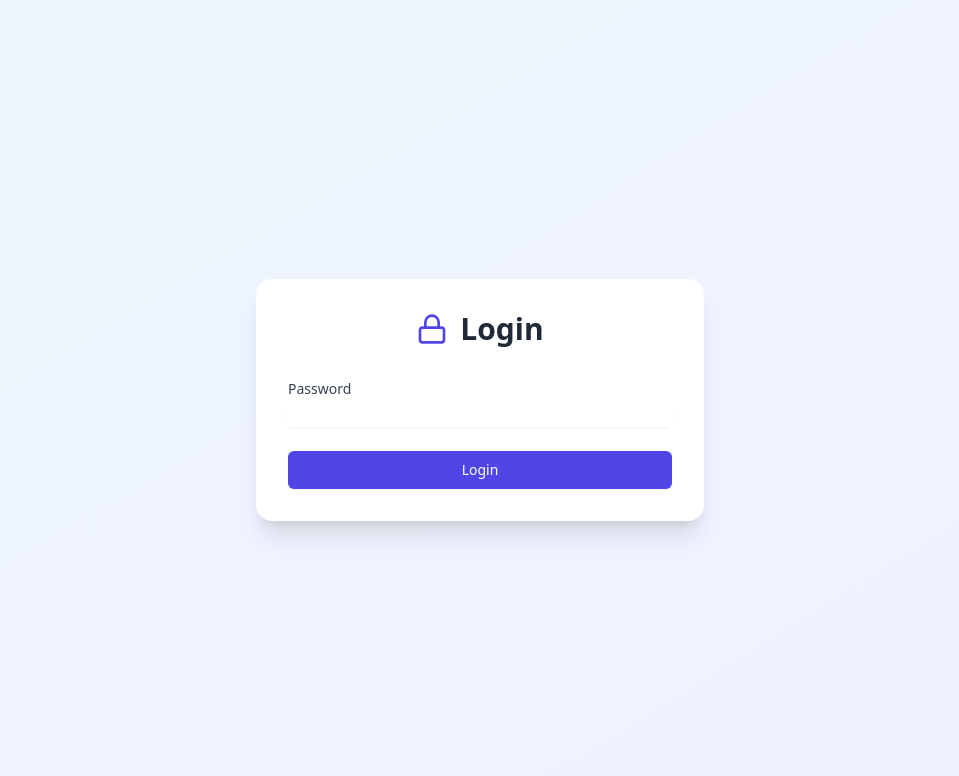
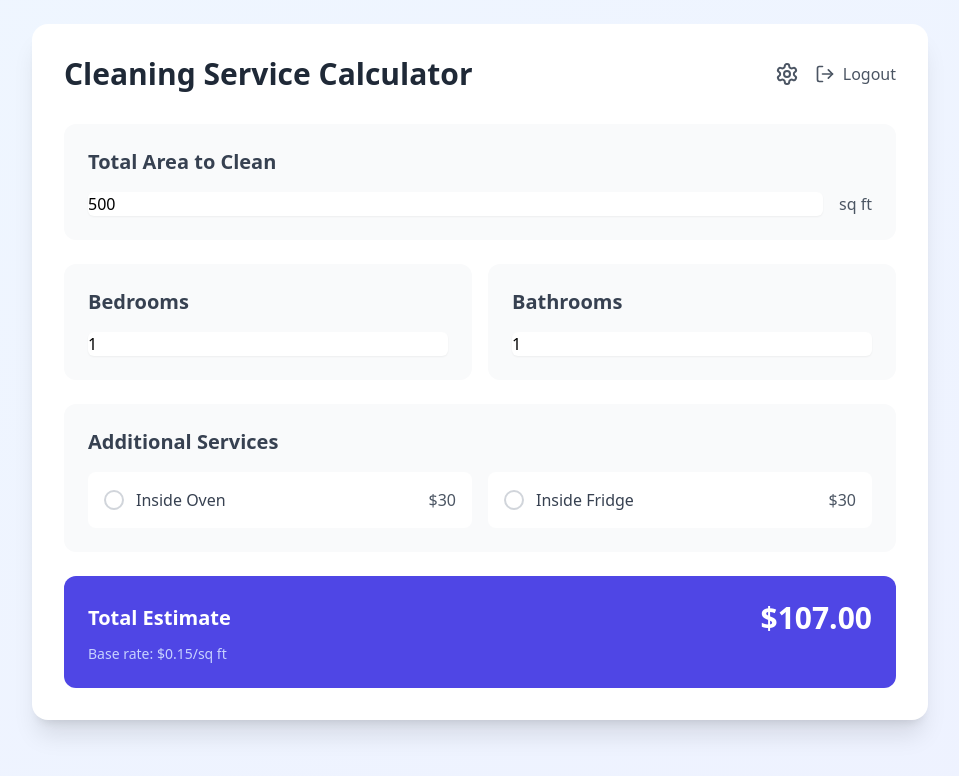
Before and after one commit to kirbybach/kennypricecalc, a React (Vite) app: page / in a window 1280 px wide. Before the commit this address led to /login. Shown: the top 776 px of the page, without its empty margins (160-1119 px from the left). Built offline with nearby package versions, Linux system fonts and the light colour scheme.

Commit message:
temporarily removed login, added some settings and parameters

```diff
--- a/src/App.tsx
+++ b/src/App.tsx
@@ -1,12 +1,6 @@
 import { useState, useCallback } from 'react';
-import { Calculator, Hop as Mop, Plus, Minus, Check, SwitchCamera, LogOut } from 'lucide-react';
+import { Check, LogOut, Settings } from 'lucide-react';
 import { useAuth } from './context/AuthContext';
-
-interface Room {
-  id: string;
-  type: string;
-  size: number;
-}
 
 interface AdditionalService {
   name: string;
@@ -16,35 +10,17 @@ interface AdditionalService {
 
 function App() {
   const { logout } = useAuth();
-  const [isRawFootage, setIsRawFootage] = useState(true);
   const [rawFootage, setRawFootage] = useState(500);
-  const [rooms, setRooms] = useState<Room[]>([]);
+  const [bedrooms, setBedrooms] = useState(1);
+  const [bathrooms, setBathrooms] = useState(1);
+  const [pricePerSqFt, setPricePerSqFt] = useState(0.15);
+  const [pricePerBedroom, setPricePerBedroom] = useState(16);
+  const [pricePerBathroom, setPricePerBathroom] = useState(16);
   const [additionalServices, setAdditionalServices] = useState<AdditionalService[]>([
-    { name: 'Deep Cleaning', price: 50, selected: false },
-    { name: 'Window Cleaning', price: 30, selected: false },
-    { name: 'Carpet Shampooing', price: 40, selected: false },
-    { name: 'Disinfection Service', price: 35, selected: false },
+    { name: 'Inside Oven', price: 30, selected: false },
+    { name: 'Inside Fridge', price: 30, selected: false },
   ]);
-
-  const baseRatePerSqFt = 0.15;
-
-  const addRoom = useCallback(() => {
-    setRooms(prev => [...prev, {
-      id: crypto.randomUUID(),
-      type: 'bedroom',
-      size: 150
-    }]);
-  }, []);
-
-  const removeRoom = useCallback((id: string) => {
-    setRooms(prev => prev.filter(room => room.id !== id));
-  }, []);
-
-  const updateRoom = useCallback((id: string, field: keyof Room, value: string | number) => {
-    setRooms(prev => prev.map(room =>
-      room.id === id ? { ...room, [field]: value } : room
-    ));
-  }, []);
+  const [showSettings, setShowSettings] = useState(false);
 
   const toggleService = useCallback((index: number) => {
     setAdditionalServices(prev => prev.map((service, i) =>
@@ -53,55 +29,66 @@ function App() {
   }, []);
 
   const calculateTotal = useCallback(() => {
-    const footageTotal = isRawFootage
-      ? rawFootage * baseRatePerSqFt
-      : rooms.reduce((sum, room) => sum + (room.size * baseRatePerSqFt), 0);
-
+    const footageTotal = rawFootage * pricePerSqFt;
+    const bedroomTotal = bedrooms * pricePerBedroom;
+    const bathroomTotal = bathrooms * pricePerBathroom;
     const servicesTotal = additionalServices
       .filter(service => service.selected)
       .reduce((sum, service) => sum + service.price, 0);
-
-    return footageTotal + servicesTotal;
-  }, [rooms, additionalServices, baseRatePerSqFt, isRawFootage, rawFootage]);
+    return footageTotal + bedroomTotal + bathroomTotal + servicesTotal;
+  }, [additionalServices, rawFootage, bedrooms, bathrooms, pricePerSqFt, pricePerBedroom, pricePerBathroom]);
 
   return (
     <div className="min-h-screen bg-gradient-to-br from-blue-50 to-indigo-50 p-6">
-      <div className="max-w-4xl mx-auto bg-white rounded-2xl shadow-xl p-8">
+      <div className="max-w-4xl mx-auto bg-white rounded-2xl shadow-xl p-8 relative">
         <div className="flex items-center justify-between mb-8">
-          <div className="flex items-center gap-3">
-            <Mop className="w-8 h-8 text-indigo-600" />
           <h1 className="text-3xl font-bold text-gray-800">Cleaning Service Calculator</h1>
-          </div>
-          <button
-            onClick={logout}
-            className="flex items-center gap-2 text-gray-600 hover:text-gray-900"
-          >
+          <div className="flex items-center gap-4">
+            <button onClick={() => setShowSettings(!showSettings)} className="text-gray-600 hover:text-gray-900">
+              <Settings className="w-6 h-6" />
+            </button>
+            <button onClick={logout} className="flex items-center gap-2 text-gray-600 hover:text-gray-900">
               <LogOut className="w-5 h-5" />
               Logout
             </button>
           </div>
-
-        <div className="space-y-8">
-          {/* Calculation Mode Toggle */}
-          <div className="flex items-center justify-between bg-gray-50 rounded-xl p-6">
-            <div className="flex items-center gap-3">
-              <SwitchCamera className="w-6 h-6 text-indigo-600" />
-              <h2 className="text-xl font-semibold text-gray-700">Calculation Mode</h2>
-            </div>
-            <button
-              onClick={() => setIsRawFootage(!isRawFootage)}
-              className={`px-4 py-2 rounded-lg transition-colors ${
-                isRawFootage
-                  ? 'bg-white text-gray-700 border border-gray-300'
-                  : 'bg-white text-gray-700 border border-gray-300'
-              }`}
-            >
-              {isRawFootage ? 'Raw Square Footage' : 'Room-based'}
-            </button>
         </div>
 
-          {/* Square Footage Input */}
-          {isRawFootage ? (
+        {showSettings && (
+          <div className="bg-gray-100 rounded-xl p-6 mb-6">
+            <h2 className="text-xl font-semibold text-gray-700 mb-4">Settings</h2>
+            <div className="grid grid-cols-1 md:grid-cols-3 gap-4">
+              <div>
+                <label className="text-gray-600 text-sm">Price per Sq Ft</label>
+                <input
+                  type="number"
+                  value={pricePerSqFt}
+                  onChange={(e) => setPricePerSqFt(Math.max(0, parseFloat(e.target.value) || 0))}
+                  className="w-full rounded-md border-gray-300 shadow-sm focus:border-indigo-300 focus:ring focus:ring-indigo-200 focus:ring-opacity-50"
+                />
+              </div>
+              <div>
+                <label className="text-gray-600 text-sm">Price per Bedroom</label>
+                <input
+                  type="number"
+                  value={pricePerBedroom}
+                  onChange={(e) => setPricePerBedroom(Math.max(0, parseFloat(e.target.value) || 0))}
+                  className="w-full rounded-md border-gray-300 shadow-sm focus:border-indigo-300 focus:ring focus:ring-indigo-200 focus:ring-opacity-50"
+                />
+              </div>
+              <div>
+                <label className="text-gray-600 text-sm">Price per Bathroom</label>
+                <input
+                  type="number"
+                  value={pricePerBathroom}
+                  onChange={(e) => setPricePerBathroom(Math.max(0, parseFloat(e.target.value) || 0))}
+                  className="w-full rounded-md border-gray-300 shadow-sm focus:border-indigo-300 focus:ring focus:ring-indigo-200 focus:ring-opacity-50"
+                />
+              </div>
+            </div>
+          </div>
+        )}
+
         <div className="bg-gray-50 rounded-xl p-6">
           <h2 className="text-xl font-semibold text-gray-700 mb-4">Total Area to Clean</h2>
           <div className="flex gap-4 items-center">
@@ -110,62 +97,34 @@ function App() {
               value={rawFootage}
               onChange={(e) => setRawFootage(Math.max(0, parseInt(e.target.value) || 0))}
               className="w-full rounded-md border-gray-300 shadow-sm focus:border-indigo-300 focus:ring focus:ring-indigo-200 focus:ring-opacity-50"
-                  placeholder="Square footage"
             />
             <span className="text-gray-600 whitespace-nowrap">sq ft</span>
           </div>
         </div>
-          ) : (
-            /* Rooms Section */
+
+        <div className="grid grid-cols-2 gap-4 mt-6">
           <div className="bg-gray-50 rounded-xl p-6">
-              <div className="flex justify-between items-center mb-4">
-                <h2 className="text-xl font-semibold text-gray-700">Rooms to Clean</h2>
-                <button
-                  onClick={addRoom}
-                  className="flex items-center gap-2 bg-indigo-600 text-white px-4 py-2 rounded-lg hover:bg-indigo-700 transition-colors"
-                >
-                  <Plus className="w-4 h-4" />
-                  Add Room
-                </button>
+            <h2 className="text-xl font-semibold text-gray-700 mb-4">Bedrooms</h2>
+            <input
+              type="number"
+              value={bedrooms}
+              onChange={(e) => setBedrooms(Math.max(0, parseInt(e.target.value) || 0))}
+              className="w-full rounded-md border-gray-300 shadow-sm focus:border-indigo-300 focus:ring focus:ring-indigo-200 focus:ring-opacity-50"
+            />
+          </div>
+          <div className="bg-gray-50 rounded-xl p-6">
+            <h2 className="text-xl font-semibold text-gray-700 mb-4">Bathrooms</h2>
+            <input
+              type="number"
+              value={bathrooms}
+              onChange={(e) => setBathrooms(Math.max(0, parseInt(e.target.value) || 0))}
+              className="w-full rounded-md border-gray-300 shadow-sm focus:border-indigo-300 focus:ring focus:ring-indigo-200 focus:ring-opacity-50"
+            />
+          </div>
         </div>
 
-              <div className="space-y-4">
-                {rooms.map(room => (
-                  <div key={room.id} className="flex gap-4 items-center bg-white p-4 rounded-lg shadow-sm">
-                    <select
-                      value={room.type}
-                      onChange={(e) => updateRoom(room.id, 'type', e.target.value)}
-                      className="flex-1 rounded-md border-gray-300 shadow-sm focus:border-indigo-300 focus:ring focus:ring-indigo-200 focus:ring-opacity-50"
-                    >
-                      <option value="bedroom">Bedroom</option>
-                      <option value="bathroom">Bathroom</option>
-                      <option value="kitchen">Kitchen</option>
-                      <option value="living">Living Room</option>
-                    </select>
-                    <input
-                      type="number"
-                      value={room.size}
-                      onChange={(e) => updateRoom(room.id, 'size', parseInt(e.target.value))}
-                      className="w-32 rounded-md border-gray-300 shadow-sm focus:border-indigo-300 focus:ring focus:ring-indigo-200 focus:ring-opacity-50"
-                      placeholder="Size (sq ft)"
-                    />
-                    <button
-                      onClick={() => removeRoom(room.id)}
-                      className="p-2 text-red-600 hover:bg-red-50 rounded-lg transition-colors"
-                    >
-                      <Minus className="w-4 h-4" />
-                    </button>
-                  </div>
-                ))}
-                {rooms.length === 0 && (
-                  <p className="text-gray-500 text-center py-4">Add rooms to calculate cleaning cost</p>
-                )}
-              </div>
-            </div>
-          )}
-
          {/* Additional Services Section */}
-          <div className="bg-gray-50 rounded-xl p-6">
+         <div className="bg-gray-50 rounded-xl p-6 mt-6">
           <h2 className="text-xl font-semibold text-gray-700 mb-4">Additional Services</h2>
           <div className="grid grid-cols-1 md:grid-cols-2 gap-4">
             {additionalServices.map((service, index) => (
@@ -190,19 +149,14 @@ function App() {
           </div>
         </div>
 
-          {/* Total Section */}
-          <div className="bg-indigo-600 text-white rounded-xl p-6">
+        <div className="bg-indigo-600 text-white rounded-xl p-6 mt-6">
           <div className="flex items-center justify-between">
-              <div className="flex items-center gap-3">
-                <Calculator className="w-6 h-6" />
             <h2 className="text-xl font-semibold">Total Estimate</h2>
-              </div>
             <div className="text-3xl font-bold">${calculateTotal().toFixed(2)}</div>
           </div>
           <p className="mt-2 text-indigo-200 text-sm">
-              Base rate: ${baseRatePerSqFt.toFixed(2)}/sq ft
+            Base rate: ${pricePerSqFt.toFixed(2)}/sq ft
           </p>
-          </div>
         </div>
       </div>
     </div>
--- a/src/main.tsx
+++ b/src/main.tsx
@@ -2,8 +2,8 @@ import { StrictMode } from 'react';
 import { createRoot } from 'react-dom/client';
 import { BrowserRouter as Router, Routes, Route } from 'react-router-dom';
 import { AuthProvider } from './context/AuthContext';
-import { Login } from './pages/Login';
-import { ProtectedRoute } from './components/ProtectedRoute';
+// import { Login } from './pages/Login'; // Comment out login page temporarily
+// import { ProtectedRoute } from './components/ProtectedRoute'; // Comment out ProtectedRoute temporarily
 import App from './App';
 import './index.css';
 
@@ -12,12 +12,9 @@ createRoot(document.getElementById('root')!).render(
     <AuthProvider>
       <Router>
         <Routes>
-          <Route path="/login" element={<Login />} />
-          <Route path="/" element={
-            <ProtectedRoute>
-              <App />
-            </ProtectedRoute>
-          } />
+          {/* Temporarily bypass authentication */}
+          <Route path="/" element={<App />} />
+          {/* If you had other links or components referencing "/login", comment them out temporarily */}
         </Routes>
       </Router>
     </AuthProvider>
```
Lines whose indentation alone changed are shown as unchanged.
